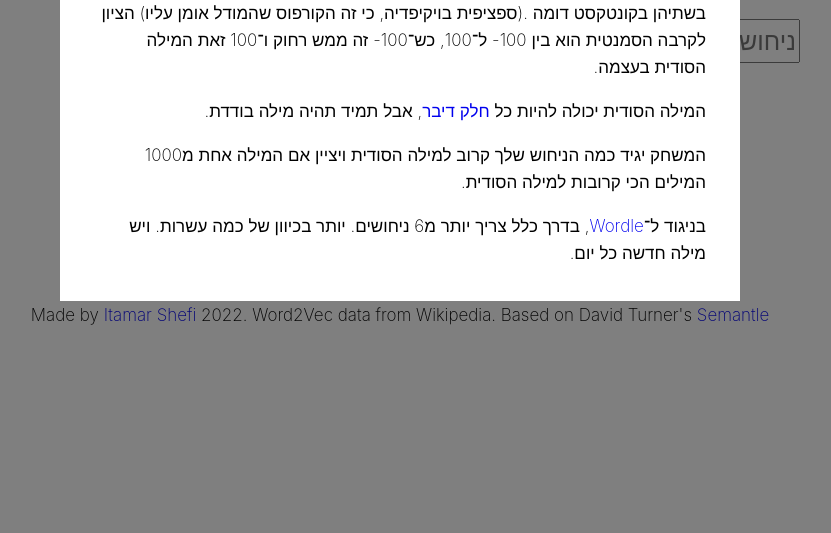
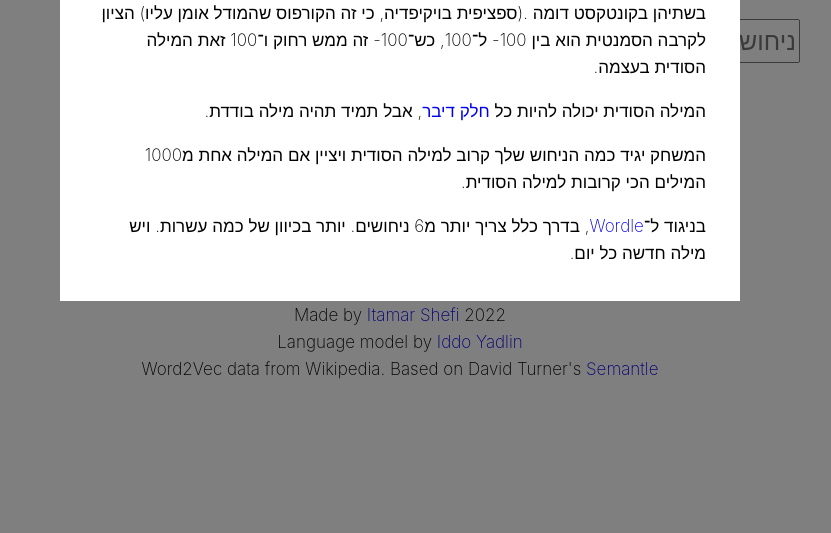
Before and after one commit to ishefi/semantle-he, a Python web app: template templates/index.html in a window 1280 px wide. Shown: the part 267-800 px from the top of the page, without its empty margins (240-1071 px from the left). Run offline with Jinja, Linux system fonts and the light colour scheme; the template is opened without the code that fills it, so the values that code supplies are empty; some libraries are stand-ins or nearby versions.

Commit message:
Credit for @iddoyadlin in main page

```diff
--- a/templates/index.html
+++ b/templates/index.html
@@ -90,7 +90,11 @@
     <br><br>
     (ואפשר גם לשחק ב<a href="https://degle.ishefi.com" target="_blank" style="text-decoration: none;">דעגעל🚩</a>, משחק חדש שעשיתי)
     <br><br>
-    Made by <a target="_blank" href="https://twitter.com/shefi89">Itamar Shefi</a> 2022. Word2Vec data from Wikipedia.
+    Made by <a target="_blank" href="https://twitter.com/shefi89">Itamar Shefi</a> 2022
+    <br>
+    Language model by <a target="_blank" href="https://twitter.com/IddoYadlin">Iddo Yadlin</a>
+    <br>
+    Word2Vec data from Wikipedia.
     Based on David Turner's <a target="_blank" href="https://semantle.novalis.org/">Semantle</a>
 </div>
 
```
